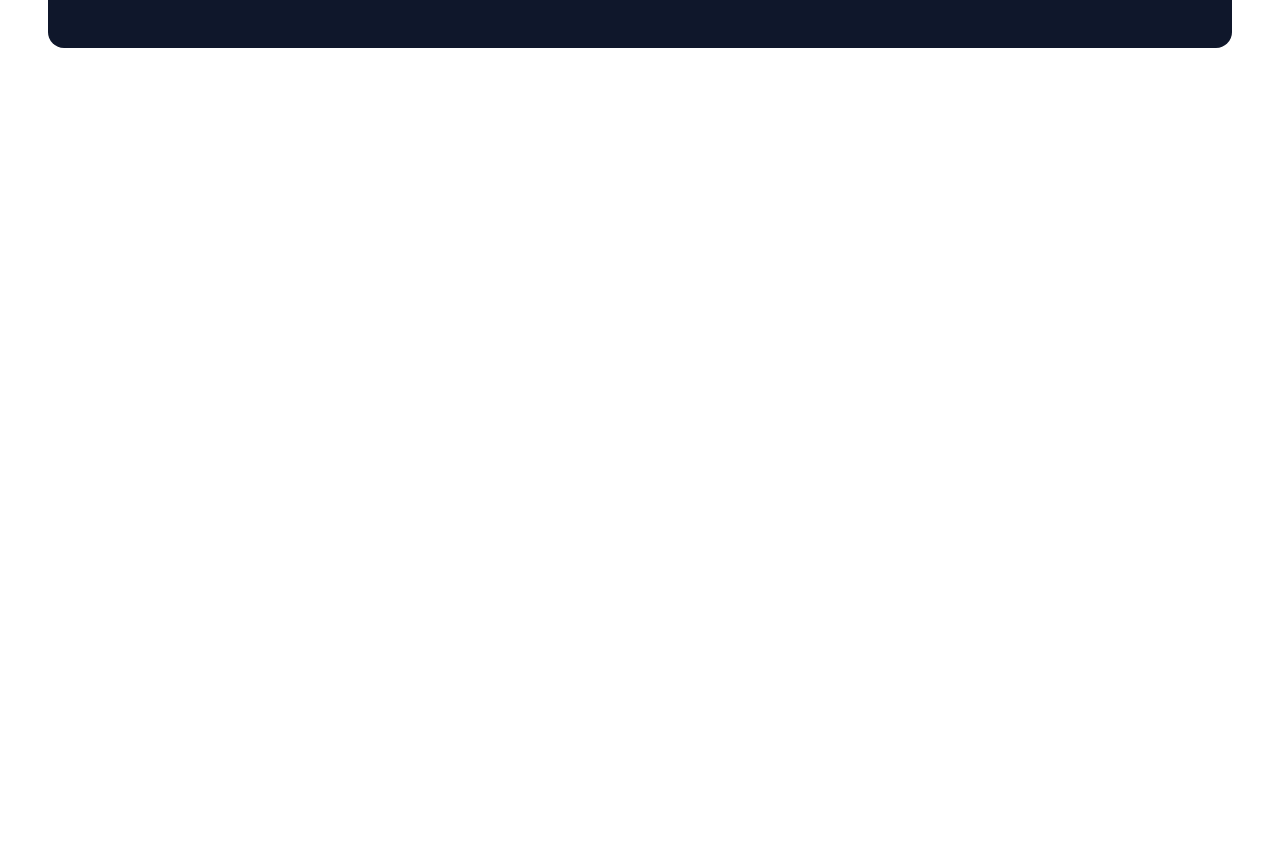
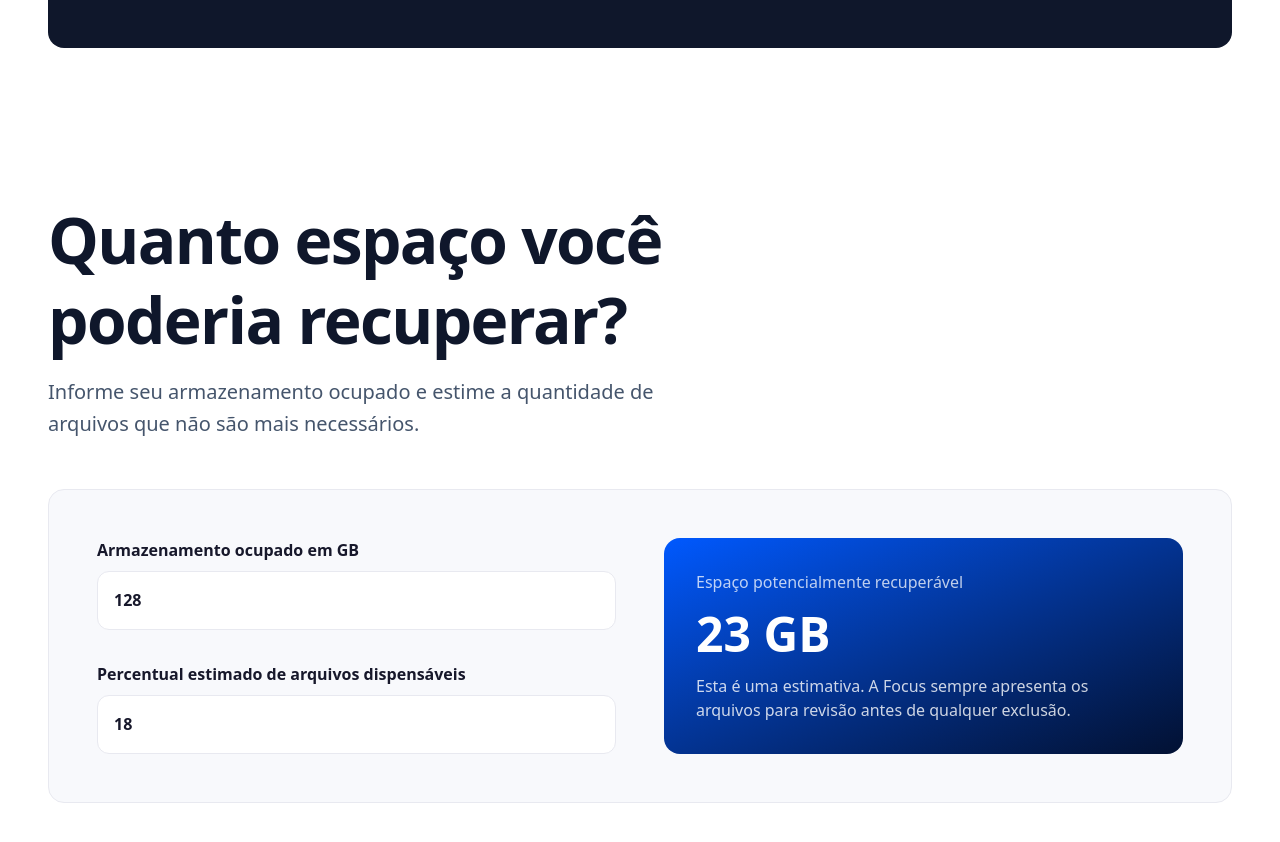
Before and after one commit to esthertozzo/focus, a Next.js app: page / in a window 1280 px wide. Shown: the part 1855-2697 px from the top of the page. Before the commit the page ends 1967 px from the top, so only its background shows below. Built offline with nearby package versions, Linux system fonts and the light colour scheme.

Commit message:
Storage - componente e useState()

```diff
--- /dev/null
+++ b/app/components/StorageCalculator.js
@@ -0,0 +1,70 @@
+
+"use client";
+import { useState } from "react";
+import SectionHeading from "./SectionHeading";
+
+function StorageCalculator() {
+  const [usedStorage, setUsedStorage] = useState(128);
+  const [removablePercentage, setRemovablePercentage] = useState(18);
+
+  const normalizedStorage = Math.max(0, Number(usedStorage) || 0);
+
+  const normalizedPercentage = Math.min(
+    100,
+    Math.max(0, Number(removablePercentage) || 0),
+  );
+
+  const recoverableSpace = Math.round(
+    normalizedStorage * (normalizedPercentage / 100),
+  );
+
+  return (
+    <section id="simulador" className="bg-white px-5 py-12 md:px-12 md:py-16">
+      <SectionHeading
+        eyebrow="Simule agora"
+        title="Quanto espaço você poderia recuperar?"
+        description="Informe seu armazenamento ocupado e estime a quantidade de arquivos que não são mais necessários."
+      />
+
+      <div className="grid grid-cols-1 gap-12 rounded-2xl border border-[#e8e9f0] bg-[#f8f9fc] p-8 md:grid-cols-2 md:p-12">
+        <div className="grid gap-8">
+          <label className="grid gap-2 font-semibold text-[#17182b]">
+            Armazenamento ocupado em GB
+            <input
+              className="w-full rounded-xl border border-[#e8e9f0] bg-white p-4 text-[#17182b] outline-none focus:border-[#0059ff]"
+              type="number"
+              min="0"
+              value={usedStorage}
+              onChange={(event) => setUsedStorage(event.target.value)}
+            />
+          </label>
+
+          <label className="grid gap-2 font-semibold text-[#17182b]">
+            Percentual estimado de arquivos dispensáveis
+            <input
+              className="w-full rounded-xl border border-[#e8e9f0] bg-white p-4 text-[#17182b] outline-none focus:border-[#0059ff]"
+              type="number"
+              min="0"
+              max="100"
+              value={removablePercentage}
+              onChange={(event) =>
+                setRemovablePercentage(event.target.value)
+              }
+            />
+          </label>
+        </div>
+
+        <div className="flex flex-col justify-center rounded-2xl bg-gradient-to-br from-[#0059ff] to-[#021133] p-8 text-white" aria-live="polite">
+          <span className="text-white/75">Espaço potencialmente recuperável</span>
+          <strong className="my-4 text-5xl">{recoverableSpace} GB</strong>
+          <p className="m-0 text-white/80">
+            Esta é uma estimativa. A Focus sempre apresenta os arquivos para
+            revisão antes de qualquer exclusão.
+          </p>
+        </div>
+      </div>
+    </section>
+  );
+}
+
+export default StorageCalculator;
--- a/app/page.js
+++ b/app/page.js
@@ -1,6 +1,7 @@
 import Header from "./components/Header";
 import Hero from "./components/Hero";
 import ProblemSection from "./components/ProblemSection";
+import StorageSection from "./components/StorageCalculator";
 
 
 export default function Home() {
@@ -32,6 +33,7 @@ export default function Home() {
           description={heroContent.description}
         />
         <ProblemSection />
+        <StorageSection />
       </main>
     </div>
   );
```
